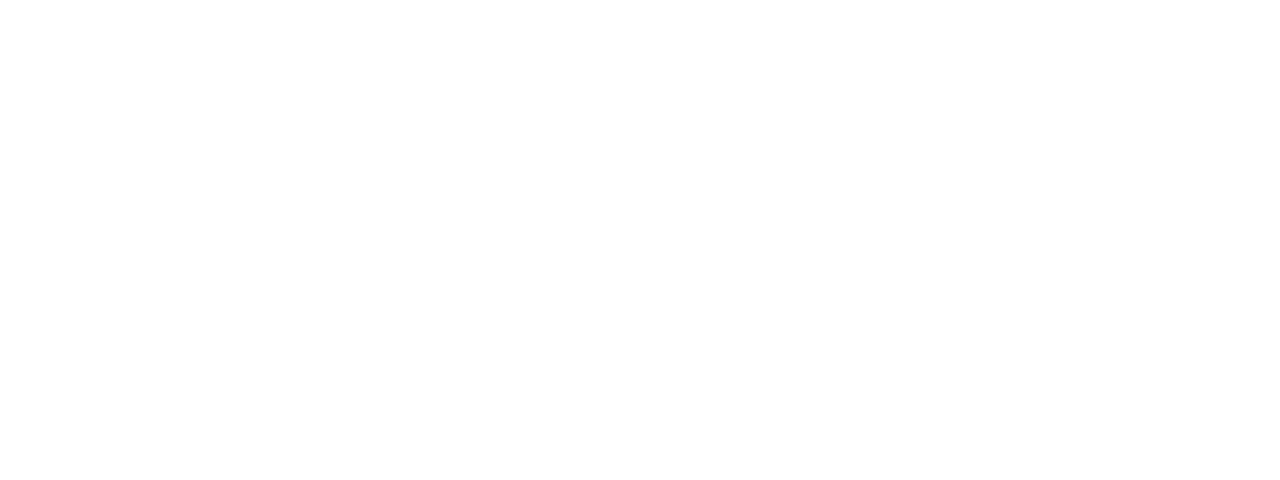
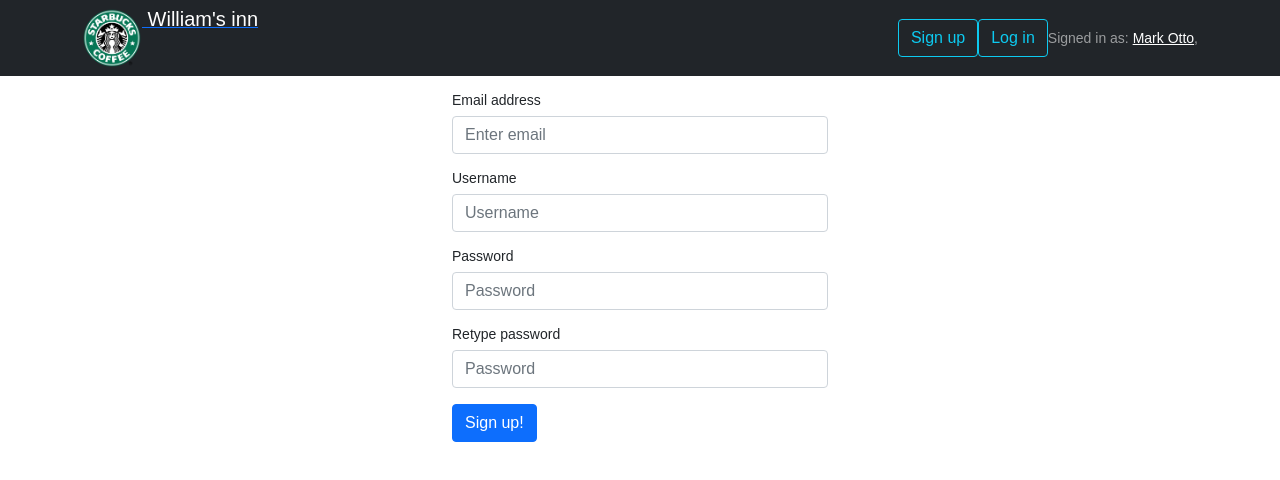
Before and after one commit to WilliamNylund/Scamazon-Webshop, a React (Create React App) app in the folder webshop-frontend/: page /signup in a window 1280 px wide. Before the commit this address had no page. Shown: the top 480 px of the page. Built offline with nearby package versions, Linux system fonts and the light colour scheme.

Commit message:
Add skeleton components for /shop, /signup, /signin

```diff
--- a/webshop-frontend/src/components/navbar.js
+++ b/webshop-frontend/src/components/Navbar.js
@@ -1,14 +1,15 @@
 import Navbar from "react-bootstrap/Navbar";
 import { Container, Button } from "react-bootstrap";
-import logo from "../assets/logo.png"
-import registerModal from "./modals/registerModal";
+import logo from "../assets/logo.png";
+import { Link } from "react-router-dom";
 
 const NavbarComponent = () => {
 
   return (
-    <Navbar bg="dark" variant="dark">
+    <Navbar bg="dark" variant="dark" className="mb-3">
       <Container>
-        <Navbar.Brand href="#home">
+        <Link to="/shop">
+        <Navbar.Brand>
           <img
             alt="logo"
             src={logo}
@@ -17,9 +18,11 @@
             className="d-inline-block align-top"
           /> William's inn
         </Navbar.Brand>
+        </Link>
         <Navbar.Toggle />
         <Navbar.Collapse className="justify-content-end">
-        <Button variant="outline-info">Log in</Button>
+        <Link to="/signup"><Button variant="outline-info">Sign up</Button></Link>
+        <Link to="/signin"><Button variant="outline-info">Log in</Button></Link>
           <Navbar.Text>
             Signed in as: <a href="#login">Mark Otto</a>,
           </Navbar.Text>
--- a/webshop-frontend/src/components/products.js
+++ b/webshop-frontend/src/components/Products.js
@@ -1,33 +1,20 @@
 import CardGroup from "react-bootstrap/CardGroup";
-import ProductCard from "./productCard";
+import ProductCard from "./ProductCard.js";
 import Row from "react-bootstrap/Row";
 import Col from "react-bootstrap/Col";
 import { Container } from "react-bootstrap";
 
 const Products = () => {
   return (
-      /*
-    <Container className="product">
+    <Container className="products">
       <Row xs={1} md={2} className="g-4">
         {Array.from({ length: 4 }).map((_, idx) => (
           <Col>
-            <ProductCard/>
-            <ProductCard/>
-            <ProductCard/>
+            <ProductCard />
           </Col>
         ))}
       </Row>
     </Container>
-    */
-
-    <Container>
-        <Row>
-            <Col>col1</Col>
-            <Col>col2</Col>
-            <Col>col3</Col>
-        </Row>
-
-    </Container>
   );
 };
 export default Products;
--- a/webshop-frontend/src/components/modals/registerModal.js
+++ /dev/null
@@ -1,27 +0,0 @@
-import Modal from "react-bootstrap/Modal";
-import { Button } from "react-bootstrap";
-import { useState } from 'react';
-const RegisterModal = () => {
-
-  const [show, setShow] = useState(false);
-  const handleClose = () => setShow(false);
-  const handleShow = () => setShow(true);
-
-  return (
-    <Modal.Dialog>
-      <Modal.Header closeButton>
-        <Modal.Title>Modal title</Modal.Title>
-      </Modal.Header>
-
-      <Modal.Body>
-        <p>Modal body text goes here.</p>
-      </Modal.Body>
-
-      <Modal.Footer>
-        <Button variant="secondary">Close</Button>
-        <Button variant="primary">Save changes</Button>
-      </Modal.Footer>
-    </Modal.Dialog>
-  );
-};
-export default RegisterModal;
--- a/webshop-frontend/src/index.css
+++ b/webshop-frontend/src/index.css
@@ -20,3 +20,6 @@
     margin: 20px;
     border: 5px solid red;
 }
+div.sign-up {
+    max-width: 400px;
+}
--- a/webshop-frontend/src/views/App.js
+++ b/webshop-frontend/src/views/App.js
@@ -1,16 +1,22 @@
-import Navbar from "../components/navbar";
-import Carousel from "../components/carousel";
-import Info from "../components/info";
-import Shop from "../views/shop";
+import Carousel from "../components/Carousel";
+import Info from "../components/Info";
+import Shop from "../views/Shop";
+import SignUp from "../views/SignUp";
 import { BrowserRouter as Router, Routes, Route, Link } from "react-router-dom";
+import Navbar from "../components/Navbar.js"
+import SignIn from "./SignIn";
 
 const App = () => {
   return (
     <div className="main">
+
       <Router>
+      <Navbar />
         <div>
           <Routes>
             <Route path="/shop" element={<Shop/>}/>
+            <Route path="/signup" element={<SignUp/>}/>
+            <Route path="/signin" element={<SignIn/>}/>
             <Route exact path="/" element={<Shop/>}/>
           </Routes>
         </div>
--- a/webshop-frontend/src/views/shop.js
+++ b/webshop-frontend/src/views/Shop.js
@@ -1,9 +1,8 @@
-import Navbar from "../components/navbar"
-import Products from "../components/products";
+
+import Products from "../components/Products";
 const Shop = () => {
   return (
     <div className="shop">
-      <Navbar/>
       <div className='product-container'>
           <Products/>
       </div>
--- /dev/null
+++ b/webshop-frontend/src/views/SignIn.js
@@ -0,0 +1,23 @@
+import { Container, Form, Button } from "react-bootstrap";
+
+const SignIn = () => {
+  return (
+    <Container className="sign-up justify-content-md-center">
+      <Form>
+        <Form.Group className="mb-3" controlId="formGroupEmail">
+          <Form.Label>Email address</Form.Label>
+          <Form.Control type="email" placeholder="Enter email" />
+        </Form.Group>
+        <Form.Group className="mb-3" controlId="formGroupPassword">
+          <Form.Label>Password</Form.Label>
+          <Form.Control type="password" placeholder="Password" />
+        </Form.Group>
+        <Button variant="primary" type="submit">
+            Sign in!
+        </Button>
+      </Form>
+    </Container>
+  );
+};
+
+export default SignIn;
--- /dev/null
+++ b/webshop-frontend/src/views/SignUp.js
@@ -0,0 +1,31 @@
+import { Container, Form, Button } from "react-bootstrap";
+
+const SignUp = () => {
+  return (
+    <Container className="sign-up justify-content-md-center">
+      <Form>
+        <Form.Group className="mb-3" controlId="formGroupEmail">
+          <Form.Label>Email address</Form.Label>
+          <Form.Control type="email" placeholder="Enter email" />
+        </Form.Group>
+        <Form.Group className="mb-3" controlId="formGroupPassword">
+          <Form.Label>Username</Form.Label>
+          <Form.Control type="text" placeholder="Username" />
+        </Form.Group>
+        <Form.Group className="mb-3" controlId="formGroupPassword">
+          <Form.Label>Password</Form.Label>
+          <Form.Control type="password" placeholder="Password" />
+        </Form.Group>
+        <Form.Group className="mb-3" controlId="formGroupPassword">
+          <Form.Label>Retype password</Form.Label>
+          <Form.Control type="password" placeholder="Password" />
+        </Form.Group>
+        <Button variant="primary" type="submit">
+            Sign up!
+        </Button>
+      </Form>
+    </Container>
+  );
+};
+
+export default SignUp;
```
Also changed, not shown: webshop-frontend/src/components/Carousel.js (renamed from webshop-frontend/src/components/carousel.js), webshop-frontend/src/components/Info.js (renamed from webshop-frontend/src/components/info.js), webshop-frontend/src/components/ProductCard.js (renamed from webshop-frontend/src/components/productCard.js), webshop-frontend/src/views/temp.js (deleted).
